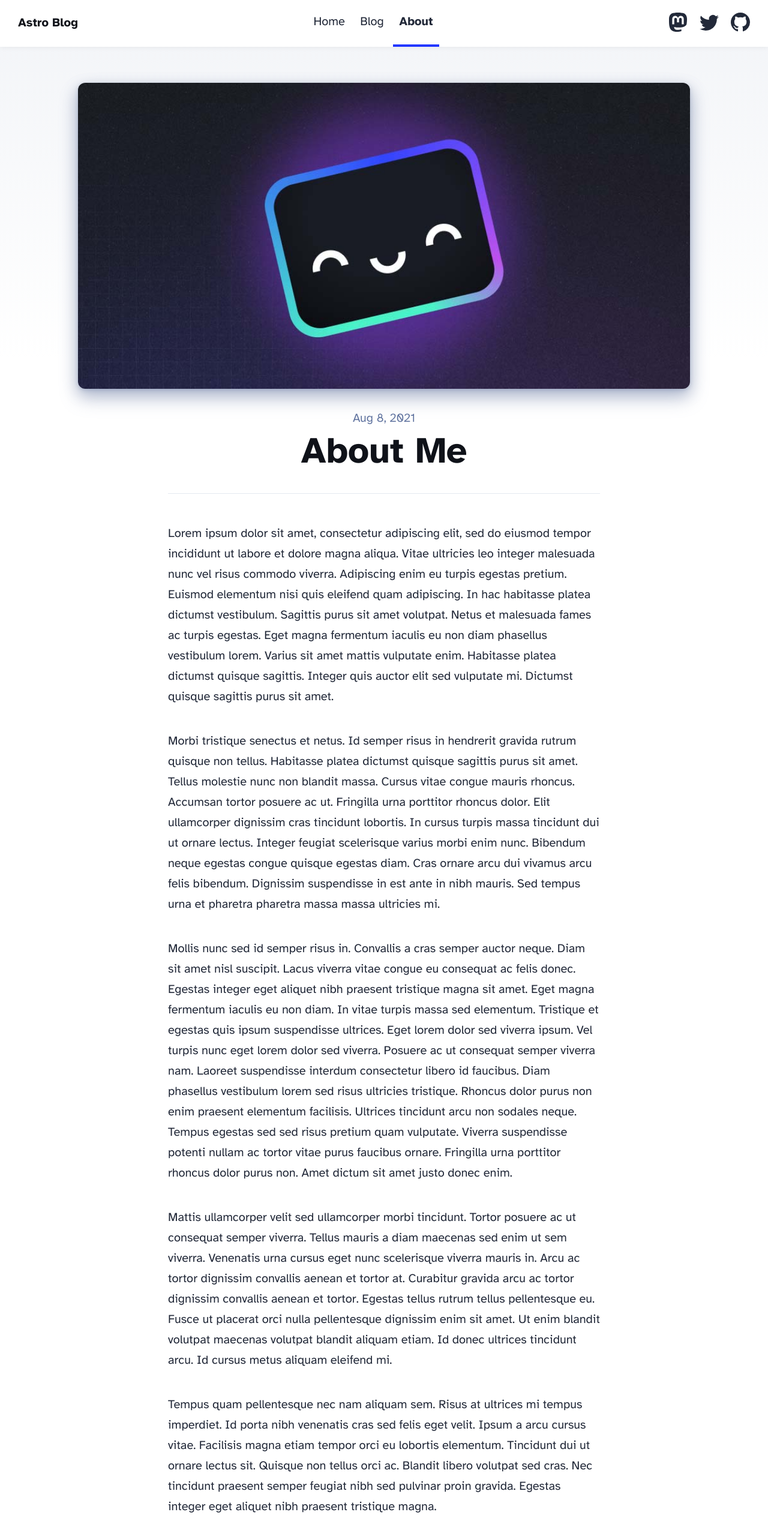
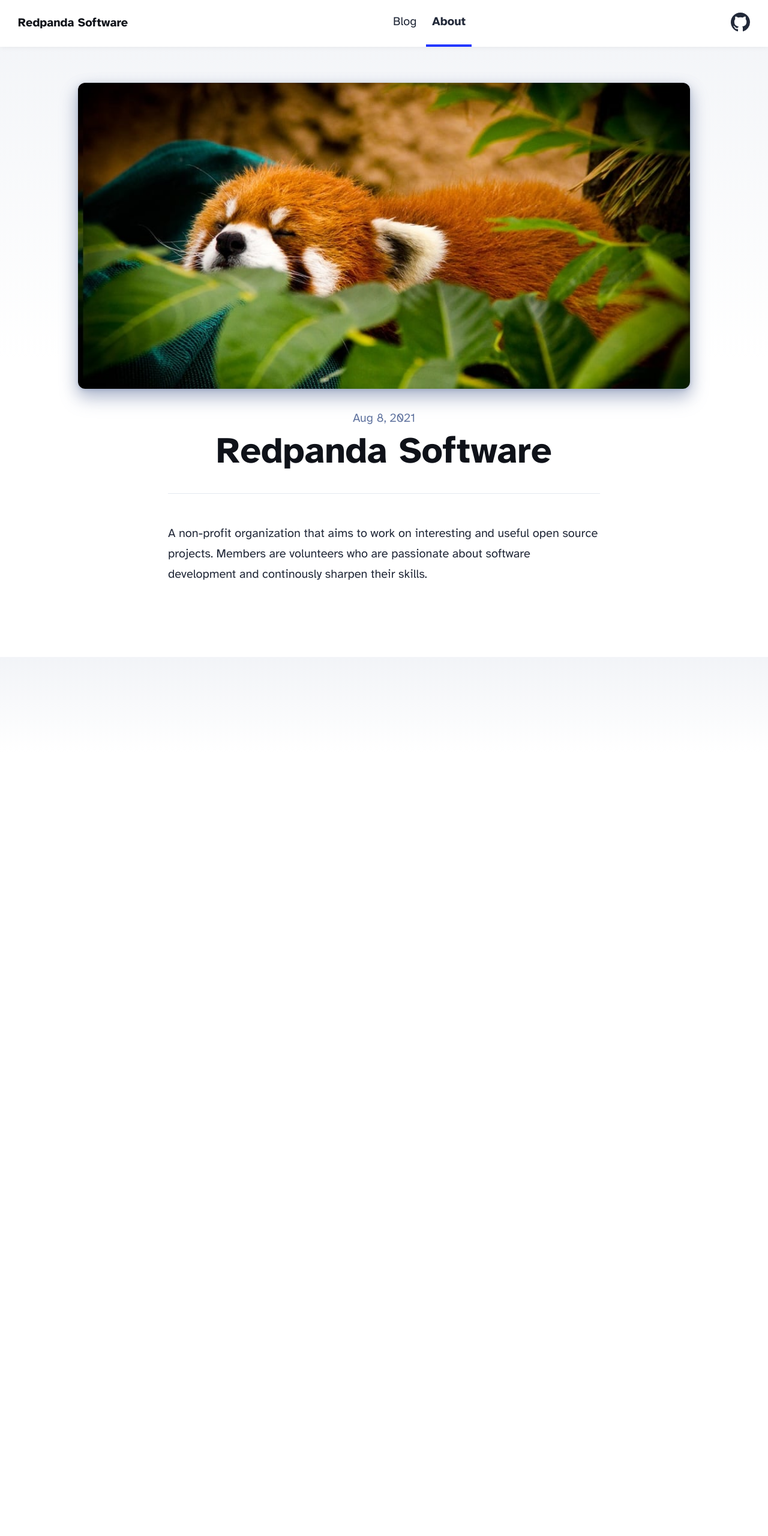
Before and after one commit to redpanda-software/website, an Astro site: page /about in a window 1280 px wide. Shown: the top 2560 px of the page at 60% size. After the commit the page ends 1255 px from the top, so only its background shows below. Built offline with nearby package versions, Linux system fonts and the light colour scheme; Astro itself is replaced by a stand-in of ours.

Commit message:
configuring the basics for the blog

```diff
--- a/astro.config.mjs
+++ b/astro.config.mjs
@@ -5,6 +5,9 @@ import sitemap from '@astrojs/sitemap';
 
 // https://astro.build/config
 export default defineConfig({
-	site: 'https://example.com',
+	site: 'https://redpanda.ch',
 	integrations: [mdx(), sitemap()],
+  redirects: {
+    '/': '/blog'
+  }
 });
--- a/src/components/Footer.astro
+++ b/src/components/Footer.astro
@@ -3,7 +3,7 @@ const today = new Date();
 ---
 
 <footer>
-	&copy; {today.getFullYear()} Your name here. All rights reserved.
+	<!--&copy; {today.getFullYear()} Your name here. All rights reserved.
 	<div class="social-links">
 		<a href="https://m.webtoo.ls/@astro" target="_blank">
 			<span class="sr-only">Follow Astro on Mastodon</span>
@@ -37,7 +37,7 @@ const today = new Date();
 				></path></svg
 			>
 		</a>
-	</div>
+	</div>-->
 </footer>
 <style>
 	footer {
--- a/src/components/Header.astro
+++ b/src/components/Header.astro
@@ -7,12 +7,12 @@ import { SITE_TITLE } from '../consts';
 	<nav>
 		<h2><a href="/">{SITE_TITLE}</a></h2>
 		<div class="internal-links">
-			<HeaderLink href="/">Home</HeaderLink>
+			<!--<HeaderLink href="/">Home</HeaderLink> -->
 			<HeaderLink href="/blog">Blog</HeaderLink>
 			<HeaderLink href="/about">About</HeaderLink>
 		</div>
 		<div class="social-links">
-			<a href="https://m.webtoo.ls/@astro" target="_blank">
+			<!--<a href="https://m.webtoo.ls/@astro" target="_blank">
 				<span class="sr-only">Follow Astro on Mastodon</span>
 				<svg viewBox="0 0 16 16" aria-hidden="true" width="32" height="32"
 					><path
@@ -29,9 +29,9 @@ import { SITE_TITLE } from '../consts';
 						d="M5.026 15c6.038 0 9.341-5.003 9.341-9.334 0-.14 0-.282-.006-.422A6.685 6.685 0 0 0 16 3.542a6.658 6.658 0 0 1-1.889.518 3.301 3.301 0 0 0 1.447-1.817 6.533 6.533 0 0 1-2.087.793A3.286 3.286 0 0 0 7.875 6.03a9.325 9.325 0 0 1-6.767-3.429 3.289 3.289 0 0 0 1.018 4.382A3.323 3.323 0 0 1 .64 6.575v.045a3.288 3.288 0 0 0 2.632 3.218 3.203 3.203 0 0 1-.865.115 3.23 3.23 0 0 1-.614-.057 3.283 3.283 0 0 0 3.067 2.277A6.588 6.588 0 0 1 .78 13.58a6.32 6.32 0 0 1-.78-.045A9.344 9.344 0 0 0 5.026 15z"
 					></path></svg
 				>
-			</a>
-			<a href="https://github.com/withastro/astro" target="_blank">
-				<span class="sr-only">Go to Astro's GitHub repo</span>
+			</a> -->
+			<a href="https://github.com/redpanda-software" target="_blank">
+				<span class="sr-only">Go to GitHub repo</span>
 				<svg viewBox="0 0 16 16" aria-hidden="true" width="32" height="32"
 					><path
 						fill="currentColor"
--- a/src/consts.ts
+++ b/src/consts.ts
@@ -1,5 +1,5 @@
 // Place any global data in this file.
 // You can import this data from anywhere in your site by using the `import` keyword.
 
-export const SITE_TITLE = 'Astro Blog';
-export const SITE_DESCRIPTION = 'Welcome to my website!';
+export const SITE_TITLE = 'Redpanda Software';
+export const SITE_DESCRIPTION = 'production ready';
--- a/src/pages/about.astro
+++ b/src/pages/about.astro
@@ -3,60 +3,14 @@ import Layout from '../layouts/BlogPost.astro';
 ---
 
 <Layout
-	title="About Me"
-	description="Lorem ipsum dolor sit amet"
+	title="Redpanda Software"
+	description=""
 	pubDate={new Date('August 08 2021')}
-	heroImage="/blog-placeholder-about.jpg"
+	heroImage="/blog-about.jpg"
 >
 	<p>
-		Lorem ipsum dolor sit amet, consectetur adipiscing elit, sed do eiusmod tempor incididunt ut
-		labore et dolore magna aliqua. Vitae ultricies leo integer malesuada nunc vel risus commodo
-		viverra. Adipiscing enim eu turpis egestas pretium. Euismod elementum nisi quis eleifend quam
-		adipiscing. In hac habitasse platea dictumst vestibulum. Sagittis purus sit amet volutpat. Netus
-		et malesuada fames ac turpis egestas. Eget magna fermentum iaculis eu non diam phasellus
-		vestibulum lorem. Varius sit amet mattis vulputate enim. Habitasse platea dictumst quisque
-		sagittis. Integer quis auctor elit sed vulputate mi. Dictumst quisque sagittis purus sit amet.
+		A non-profit organization that aims to work on interesting and useful open source projects.
+		Members are volunteers who are passionate about software development and continously sharpen their skills.
 	</p>
 
-	<p>
-		Morbi tristique senectus et netus. Id semper risus in hendrerit gravida rutrum quisque non
-		tellus. Habitasse platea dictumst quisque sagittis purus sit amet. Tellus molestie nunc non
-		blandit massa. Cursus vitae congue mauris rhoncus. Accumsan tortor posuere ac ut. Fringilla urna
-		porttitor rhoncus dolor. Elit ullamcorper dignissim cras tincidunt lobortis. In cursus turpis
-		massa tincidunt dui ut ornare lectus. Integer feugiat scelerisque varius morbi enim nunc.
-		Bibendum neque egestas congue quisque egestas diam. Cras ornare arcu dui vivamus arcu felis
-		bibendum. Dignissim suspendisse in est ante in nibh mauris. Sed tempus urna et pharetra pharetra
-		massa massa ultricies mi.
-	</p>
-
-	<p>
-		Mollis nunc sed id semper risus in. Convallis a cras semper auctor neque. Diam sit amet nisl
-		suscipit. Lacus viverra vitae congue eu consequat ac felis donec. Egestas integer eget aliquet
-		nibh praesent tristique magna sit amet. Eget magna fermentum iaculis eu non diam. In vitae
-		turpis massa sed elementum. Tristique et egestas quis ipsum suspendisse ultrices. Eget lorem
-		dolor sed viverra ipsum. Vel turpis nunc eget lorem dolor sed viverra. Posuere ac ut consequat
-		semper viverra nam. Laoreet suspendisse interdum consectetur libero id faucibus. Diam phasellus
-		vestibulum lorem sed risus ultricies tristique. Rhoncus dolor purus non enim praesent elementum
-		facilisis. Ultrices tincidunt arcu non sodales neque. Tempus egestas sed sed risus pretium quam
-		vulputate. Viverra suspendisse potenti nullam ac tortor vitae purus faucibus ornare. Fringilla
-		urna porttitor rhoncus dolor purus non. Amet dictum sit amet justo donec enim.
-	</p>
-
-	<p>
-		Mattis ullamcorper velit sed ullamcorper morbi tincidunt. Tortor posuere ac ut consequat semper
-		viverra. Tellus mauris a diam maecenas sed enim ut sem viverra. Venenatis urna cursus eget nunc
-		scelerisque viverra mauris in. Arcu ac tortor dignissim convallis aenean et tortor at. Curabitur
-		gravida arcu ac tortor dignissim convallis aenean et tortor. Egestas tellus rutrum tellus
-		pellentesque eu. Fusce ut placerat orci nulla pellentesque dignissim enim sit amet. Ut enim
-		blandit volutpat maecenas volutpat blandit aliquam etiam. Id donec ultrices tincidunt arcu. Id
-		cursus metus aliquam eleifend mi.
-	</p>
-
-	<p>
-		Tempus quam pellentesque nec nam aliquam sem. Risus at ultrices mi tempus imperdiet. Id porta
-		nibh venenatis cras sed felis eget velit. Ipsum a arcu cursus vitae. Facilisis magna etiam
-		tempor orci eu lobortis elementum. Tincidunt dui ut ornare lectus sit. Quisque non tellus orci
-		ac. Blandit libero volutpat sed cras. Nec tincidunt praesent semper feugiat nibh sed pulvinar
-		proin gravida. Egestas integer eget aliquet nibh praesent tristique magna.
-	</p>
 </Layout>
```
Also changed, not shown: README.md, public/blog-about.jpg (added).
